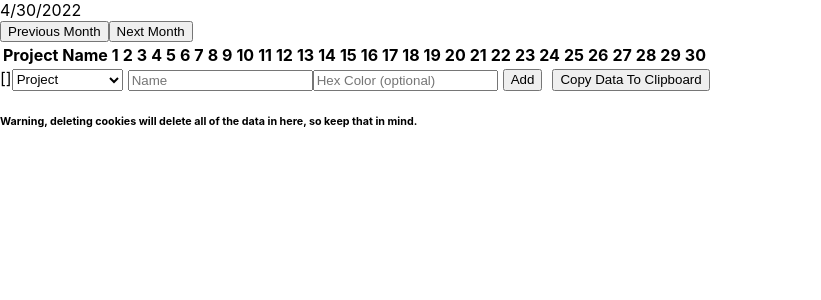
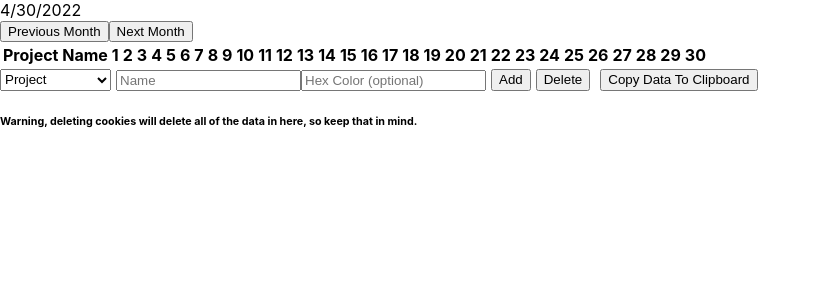
Before and after one commit to vycdev/ProjectTracker, a React (Create React App) app: page / in a window 1280 px wide. Shown: the top 300 px of the page, without its empty margins (0-821 px from the left). Built offline with nearby package versions, Linux system fonts and the light colour scheme.

Commit message:
delete projects and periods, also visualising the inactive periods

```diff
--- a/src/App.tsx
+++ b/src/App.tsx
@@ -43,6 +43,39 @@ const Square = (
         }
 ) => {
     const [isInactivePeriod, setIsInactivePeriod] = useState(false);
+
+    useEffect(() => {
+        const data = props.data;
+        const inactivePeriods = props.data.filter((v) => v.type === "vacation");
+        setIsInactivePeriod(false);
+
+        let index = 0;
+        while (index < data.length) {
+            if (
+                data[index]?.name === props.projectName &&
+                new Date(data[index]?.date || 0).getFullYear() ===
+                    new Date(props.date || 0).getFullYear() &&
+                new Date(data[index]?.date || 0).getMonth() ===
+                    new Date(props.date || 0).getMonth() &&
+                new Date(data[index]?.date || 0).getDate() ===
+                    new Date(props.date || 0).getDate()
+            ) {
+                break;
+            }
+            index++;
+        }
+
+        for (let period of inactivePeriods) {
+            if (period.startDate && period.endDate)
+                if (
+                    new Date(period.startDate) <= new Date(props.date) &&
+                    new Date(period.endDate) >= new Date(props.date)
+                ) {
+                    setIsInactivePeriod(true);
+                }
+        }
+    }, [props.date, props.projectName, props.data]);
+
     const activateSquare = () => {
         const data = props.data;
         let index = 0;
@@ -60,6 +93,7 @@ const Square = (
             }
             index++;
         }
+
         if (props.active) {
             const newData = data.filter((v, i) => i !== index);
             props.parentCallback(newData);
@@ -85,13 +119,13 @@ const Square = (
                         ? `repeating-linear-gradient(
                     45deg,
                     ${props.color},
-                    ${props.color} 3px,
-                    #fff 3px,
-                    #fff 6px
+                    ${props.color} 4px,
+                    #fff 4px,
+                    #fff 8px
                   )`
                         : `${props.color}`
                     : "",
-                border: `1px ${isInactivePeriod ? "dashed" : "solid"} ${
+                border: `2px ${isInactivePeriod ? "dashed" : "solid"} ${
                     props.color
                 }`,
             }}
@@ -221,7 +255,6 @@ const Table = (
                     ></TableBody>
                 </tbody>
             </table>
-            {JSON.stringify(props.data)}
         </>
     );
 };
@@ -334,6 +367,87 @@ const AddProject = (props: AddProjectProps) => {
         }, 2500);
     };
 
+    const deleteProject = () => {
+        const data = JSON.parse(
+            window.localStorage.getItem("data") || ""
+        ) as Array<OneDayProgress>;
+
+        if (projectType === "progress") {
+            let projectExists = false;
+            if (!projectName) {
+                setInfoMessageType("error");
+                setInfoMessage("Project name cannot be empty.");
+                return;
+            }
+            if (projectName.length > 25) {
+                setInfoMessageType("error");
+                setInfoMessage(
+                    "Project name cannot be more than 25 characters long."
+                );
+                return;
+            }
+            for (let i of data) {
+                if (i.name === projectName) projectExists = true;
+            }
+            if (!projectExists) {
+                setInfoMessageType("error");
+                setInfoMessage("Project doesn't exist.");
+                return;
+            }
+            if (projectExists) {
+                props.parentCallback(
+                    data.filter((v) => v.name !== projectName)
+                );
+
+                setInfoMessageType("success");
+                setInfoMessage("Project has been deleted.");
+            }
+        } else {
+            if (!vacationStart) {
+                setInfoMessageType("error");
+                setInfoMessage("Start date cannot be empty.");
+                return;
+            }
+            if (!vacationEnd) {
+                setInfoMessageType("error");
+                setInfoMessage("End date cannot be empty.");
+                return;
+            }
+            if (!new Date(vacationStart).getTime()) {
+                setInfoMessageType("error");
+                setInfoMessage("Invalid start date.");
+                return;
+            }
+            if (!new Date(vacationEnd).getTime()) {
+                setInfoMessageType("error");
+                setInfoMessage("Invalid end date.");
+                return;
+            }
+            if (
+                new Date(vacationEnd).getTime() <
+                new Date(vacationStart).getTime()
+            ) {
+                setInfoMessageType("error");
+                setInfoMessage("End date cannot be before the start date.");
+                return;
+            }
+            props.parentCallback(
+                data.filter(
+                    (v) =>
+                        new Date(v.startDate || 0).getTime() !==
+                        new Date(vacationStart).getTime()
+                )
+            );
+        }
+
+        setInfoMessageType("success");
+
+        setTimeout(() => {
+            setInfoMessage("");
+            setInfoMessageType("success");
+        }, 2500);
+    };
+
     return (
         <>
             <div className="AddData">
@@ -377,6 +491,7 @@ const AddProject = (props: AddProjectProps) => {
                     />
                 </div>
                 <button onClick={addProject}>Add</button>
+                <button onClick={deleteProject}>Delete</button>
             </div>
             <div className={"infoMessage" + infoMessageType}>{infoMessage}</div>
         </>
```
